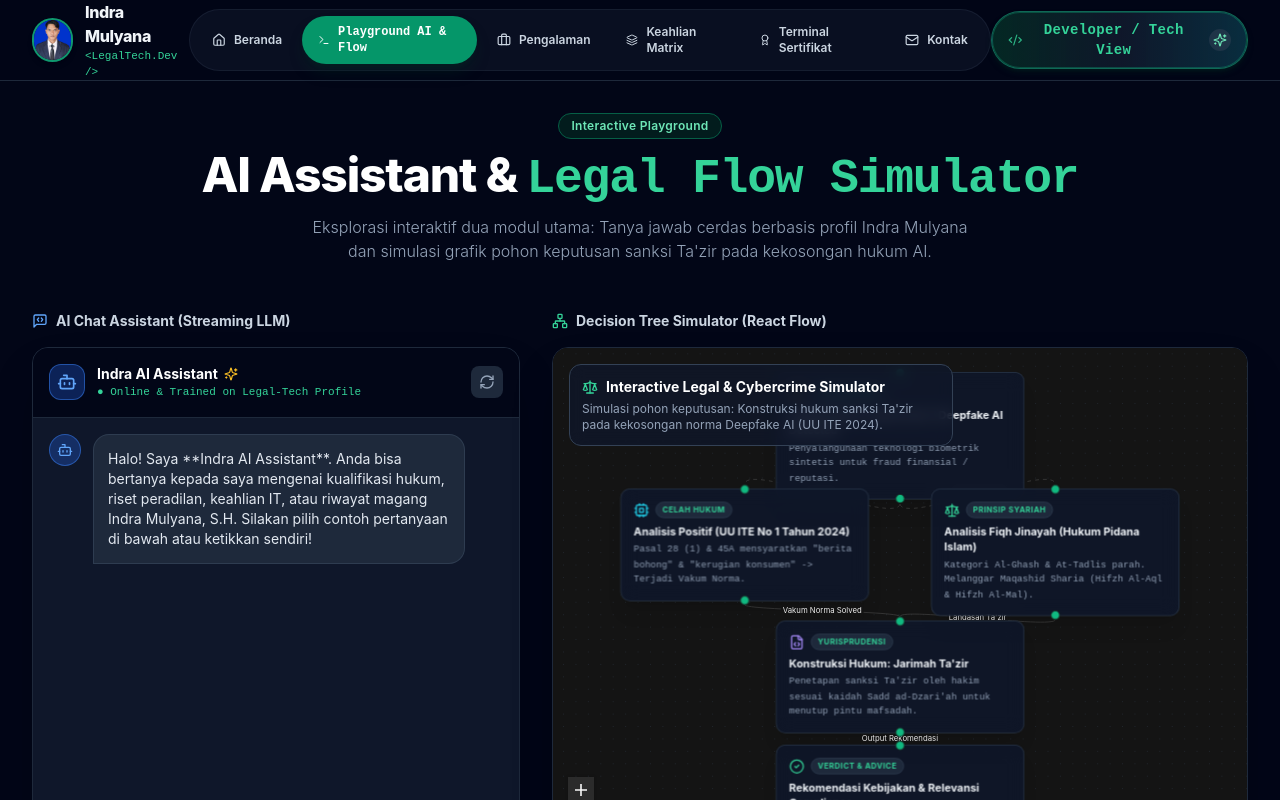
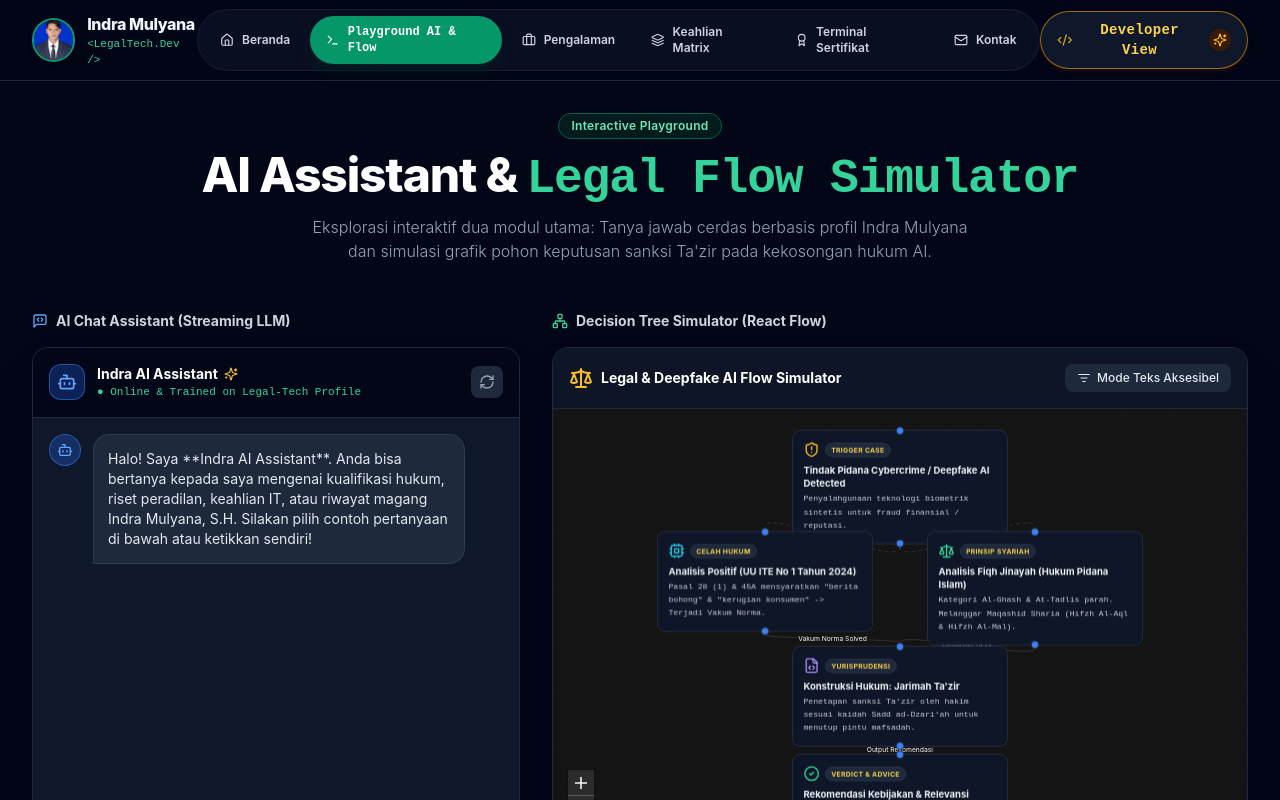
Before and after one commit to Drazeus6/PortofolioIndra, a Next.js app: page /playground in a window 1280 px wide. Shown: the top 800 px of the page. Built offline with nearby package versions, Linux system fonts and the light colour scheme.

Commit message:
feat(ui/ux): refine micro-interactions, Framer Motion scale+glow, Zod validation & accessible fallbacks

```diff
--- a/app/contact/page.tsx
+++ b/app/contact/page.tsx
@@ -1,23 +1,42 @@
 'use client';
 
 import React, { useState } from 'react';
+import { useForm } from 'react-hook-form';
+import { zodResolver } from '@hookform/resolvers/zod';
+import { z } from 'zod';
 import { useViewMode } from '@/context/ViewModeContext';
 import { PERSONAL_DATA } from '@/lib/data';
 import { Badge } from '@/components/ui/Badge';
 import { Button } from '@/components/ui/Button';
-import { Mail, Phone, MapPin, Send, CheckCircle2, MessageSquare } from 'lucide-react';
+import { Mail, Phone, MapPin, Send, CheckCircle2, MessageSquare, AlertCircle } from 'lucide-react';
+
+const contactSchema = z.object({
+  name: z.string().min(2, 'Nama minimal 2 karakter.'),
+  email: z.string().email('Format email tidak valid (contoh: nama@perusahaan.com).'),
+  subject: z.string().min(3, 'Subjek minimal 3 karakter.'),
+  message: z.string().min(10, 'Pesan minimal 10 karakter.'),
+});
+
+type ContactFormData = z.infer<typeof contactSchema>;
 
 export default function ContactPage() {
   const { viewMode } = useViewMode();
   const isDev = viewMode === 'developer';
-
-  const [form, setForm] = useState({ name: '', email: '', subject: '', message: '' });
   const [submitted, setSubmitted] = useState(false);
 
-  const handleSubmit = (e: React.FormEvent) => {
-    e.preventDefault();
-    if (!form.name || !form.message) return;
+  const {
+    register,
+    handleSubmit,
+    reset,
+    formState: { errors, isSubmitting },
+  } = useForm<ContactFormData>({
+    resolver: zodResolver(contactSchema),
+    mode: 'onChange',
+  });
+
+  const onSubmit = (data: ContactFormData) => {
     setSubmitted(true);
+    reset();
   };
 
   return (
@@ -31,7 +50,7 @@ export default function ContactPage() {
         <div className="text-center mb-16">
           <Badge variant={isDev ? 'emerald' : 'blue'}>Mari Terhubung</Badge>
           <h1 className="text-3xl md:text-5xl font-extrabold mt-3 tracking-tight">
-            Hubungi <span className={isDev ? 'text-emerald-400 font-mono' : 'text-blue-700'}>{PERSONAL_DATA.name}</span>
+            Hubungi <span className={isDev ? 'text-amber-400 font-mono' : 'text-blue-700'}>{PERSONAL_DATA.name}</span>
           </h1>
           <p className="text-slate-400 text-sm md:text-base mt-3 max-w-xl mx-auto font-light">
             Terbuka untuk peluang karir di bidang peradilan, legal officer, administrasi kepatuhan, riset, atau konsultasi.
@@ -111,14 +130,14 @@ export default function ContactPage() {
             </div>
           </div>
 
-          {/* Right Side: Interactive Form */}
+          {/* Right Side: Validated Form (Zod + React Hook Form) */}
           <div className="lg:col-span-7">
             <div
               className={`p-8 rounded-3xl border shadow-xl ${
                 isDev ? 'bg-slate-900/90 border-slate-800' : 'bg-white border-slate-200'
               }`}
             >
-              <h3 className="font-extrabold text-2xl mb-6">Kirim Pesan Langsung</h3>
+              <h3 className="font-extrabold text-2xl mb-6">Kirim Pesan (Validasi Real-Time)</h3>
 
               {submitted ? (
                 <div className="p-8 text-center space-y-4 rounded-2xl bg-emerald-950/60 border border-emerald-500/40 text-emerald-300">
@@ -132,57 +151,85 @@ export default function ContactPage() {
                   </Button>
                 </div>
               ) : (
-                <form onSubmit={handleSubmit} className="space-y-5">
+                <form onSubmit={handleSubmit(onSubmit)} className="space-y-5">
                   <div className="grid grid-cols-1 sm:grid-cols-2 gap-5">
                     <div>
                       <label className="block text-xs font-bold uppercase mb-2 text-slate-400">Nama Anda</label>
                       <input
+                        {...register('name')}
                         type="text"
-                        required
-                        value={form.name}
-                        onChange={(e) => setForm({ ...form, name: e.target.value })}
                         placeholder="Contoh: Budi Santoso"
-                        className="w-full px-4 py-3 rounded-xl bg-slate-800/40 dark:bg-slate-950 border border-slate-700/60 text-sm focus:outline-none focus:border-blue-500"
+                        className={`w-full px-4 py-3 rounded-xl bg-slate-800/40 dark:bg-slate-950 border text-sm focus:outline-none ${
+                          errors.name ? 'border-red-500' : 'border-slate-700/60 focus:border-blue-500'
+                        }`}
                       />
+                      {errors.name && (
+                        <p className="text-xs text-red-400 mt-1 flex items-center gap-1">
+                          <AlertCircle className="w-3.5 h-3.5" /> {errors.name.message}
+                        </p>
+                      )}
                     </div>
+
                     <div>
                       <label className="block text-xs font-bold uppercase mb-2 text-slate-400">Email Anda</label>
                       <input
+                        {...register('email')}
                         type="email"
-                        required
-                        value={form.email}
-                        onChange={(e) => setForm({ ...form, email: e.target.value })}
                         placeholder="nama@perusahaan.com"
-                        className="w-full px-4 py-3 rounded-xl bg-slate-800/40 dark:bg-slate-950 border border-slate-700/60 text-sm focus:outline-none focus:border-blue-500"
+                        className={`w-full px-4 py-3 rounded-xl bg-slate-800/40 dark:bg-slate-950 border text-sm focus:outline-none ${
+                          errors.email ? 'border-red-500' : 'border-slate-700/60 focus:border-blue-500'
+                        }`}
                       />
+                      {errors.email && (
+                        <p className="text-xs text-red-400 mt-1 flex items-center gap-1">
+                          <AlertCircle className="w-3.5 h-3.5" /> {errors.email.message}
+                        </p>
+                      )}
                     </div>
                   </div>
 
                   <div>
                     <label className="block text-xs font-bold uppercase mb-2 text-slate-400">Subjek</label>
                     <input
+                      {...register('subject')}
                       type="text"
-                      value={form.subject}
-                      onChange={(e) => setForm({ ...form, subject: e.target.value })}
                       placeholder="Peluang Karir / Legalisasi & Riset"
-                      className="w-full px-4 py-3 rounded-xl bg-slate-800/40 dark:bg-slate-950 border border-slate-700/60 text-sm focus:outline-none focus:border-blue-500"
+                      className={`w-full px-4 py-3 rounded-xl bg-slate-800/40 dark:bg-slate-950 border text-sm focus:outline-none ${
+                        errors.subject ? 'border-red-500' : 'border-slate-700/60 focus:border-blue-500'
+                      }`}
                     />
+                    {errors.subject && (
+                      <p className="text-xs text-red-400 mt-1 flex items-center gap-1">
+                        <AlertCircle className="w-3.5 h-3.5" /> {errors.subject.message}
+                      </p>
+                    )}
                   </div>
 
                   <div>
                     <label className="block text-xs font-bold uppercase mb-2 text-slate-400">Pesan</label>
                     <textarea
+                      {...register('message')}
                       rows={5}
-                      required
-                      value={form.message}
-                      onChange={(e) => setForm({ ...form, message: e.target.value })}
-                      placeholder="Tuliskan detail pesan Anda di sini..."
-                      className="w-full px-4 py-3 rounded-xl bg-slate-800/40 dark:bg-slate-950 border border-slate-700/60 text-sm focus:outline-none focus:border-blue-500"
+                      placeholder="Tuliskan detail pesan Anda di sini (minimal 10 karakter)..."
+                      className={`w-full px-4 py-3 rounded-xl bg-slate-800/40 dark:bg-slate-950 border text-sm focus:outline-none ${
+                        errors.message ? 'border-red-500' : 'border-slate-700/60 focus:border-blue-500'
+                      }`}
                     />
+                    {errors.message && (
+                      <p className="text-xs text-red-400 mt-1 flex items-center gap-1">
+                        <AlertCircle className="w-3.5 h-3.5" /> {errors.message.message}
+                      </p>
+                    )}
                   </div>
 
-                  <Button type="submit" variant={isDev ? 'dev' : 'primary'} size="lg" className="w-full gap-2">
-                    <Send className="w-4 h-4" /> Kirim Pesan Sekarang
+                  <Button
+                    type="submit"
+                    disabled={isSubmitting}
+                    variant={isDev ? 'dev' : 'primary'}
+                    size="lg"
+                    className="w-full gap-2"
+                  >
+                    <Send className="w-4 h-4" /> Kirim Pesan Terverifikasi
                   </Button>
                 </form>
               )}
--- a/components/widgets/DecisionTree.tsx
+++ b/components/widgets/DecisionTree.tsx
@@ -1,6 +1,6 @@
 'use client';
 
-import React, { useMemo } from 'react';
+import React, { useMemo, useState } from 'react';
 import {
   ReactFlow,
   Controls,
@@ -13,76 +13,101 @@ import {
 } from '@xyflow/react';
 import '@xyflow/react/dist/style.css';
 import { DECISION_TREE_GRAPH } from '@/lib/data';
-import { Scale, ShieldAlert, Cpu, CheckCircle2, FileCode } from 'lucide-react';
+import { Scale, ShieldAlert, Cpu, CheckCircle2, FileCode, ListFilter, Eye } from 'lucide-react';
 import { useViewMode } from '@/context/ViewModeContext';
+import { motion } from 'framer-motion';
 
 function CustomNode({ data }: { data: any }) {
   const { viewMode } = useViewMode();
   const isDev = viewMode === 'developer';
 
   const getIcon = () => {
-    if (data.badge?.includes('Trigger')) return <ShieldAlert className="w-5 h-5 text-amber-400" />;
-    if (data.badge?.includes('Celah')) return <Cpu className="w-5 h-5 text-cyan-400" />;
-    if (data.badge?.includes('Prinsip')) return <Scale className="w-5 h-5 text-emerald-400" />;
-    if (data.badge?.includes('Yurisprudensi')) return <FileCode className="w-5 h-5 text-violet-400" />;
-    return <CheckCircle2 className="w-5 h-5 text-emerald-400" />;
+    if (data.badge?.includes('Trigger')) return <ShieldAlert className="w-4.5 h-4.5 text-amber-400" />;
+    if (data.badge?.includes('Celah')) return <Cpu className="w-4.5 h-4.5 text-cyan-400" />;
+    if (data.badge?.includes('Prinsip')) return <Scale className="w-4.5 h-4.5 text-emerald-400" />;
+    if (data.badge?.includes('Yurisprudensi')) return <FileCode className="w-4.5 h-4.5 text-violet-400" />;
+    return <CheckCircle2 className="w-4.5 h-4.5 text-emerald-400" />;
   };
 
   return (
-    <div
-      className={`p-4 rounded-xl border max-w-xs shadow-xl transition-all duration-300 ${
+    <motion.div
+      whileHover={{ scale: 1.03 }}
+      transition={{ duration: 0.2 }}
+      className={`p-4 rounded-xl border max-w-xs transition-all duration-300 ${
         isDev
-          ? 'bg-slate-900/90 border-slate-700/80 text-slate-100 backdrop-blur-md hover:border-emerald-500/50'
-          : 'bg-white border-blue-200 text-slate-800 shadow-blue-100 hover:border-blue-500'
+          ? 'bg-slate-900/90 border-slate-700/80 text-slate-100 backdrop-blur-md hover:border-amber-400/80 hover:shadow-[0_0_20px_rgba(245,158,11,0.2)]'
+          : 'bg-white border-blue-200 text-slate-900 shadow-md hover:border-blue-500 hover:shadow-[0_0_20px_rgba(59,130,246,0.2)]'
       }`}
     >
-      <Handle type="target" position={Position.Top} className="!bg-emerald-500 !w-3 !h-3" />
+      <Handle type="target" position={Position.Top} className="!bg-blue-500 !w-3 !h-3" />
       <div className="flex items-center gap-2 mb-2">
         {getIcon()}
         <span
           className={`text-[10px] font-bold px-2 py-0.5 rounded-full uppercase tracking-wider ${
-            isDev ? 'bg-slate-800 text-emerald-400 border border-slate-700' : 'bg-blue-50 text-blue-700 border border-blue-200'
+            isDev ? 'bg-slate-800 text-amber-300 border border-slate-700' : 'bg-blue-50 text-blue-900 border border-blue-200'
           }`}
         >
           {data.badge}
         </span>
       </div>
-      <h4 className="font-bold text-sm mb-1 leading-snug">{data.label}</h4>
-      <p className={`text-xs leading-relaxed ${isDev ? 'text-slate-400 font-mono' : 'text-slate-600'}`}>
+      <h4 className="font-bold text-xs md:text-sm mb-1 leading-snug">{data.label}</h4>
+      <p className={`text-xs leading-relaxed ${isDev ? 'text-slate-300 font-mono' : 'text-slate-700'}`}>
         {data.description}
       </p>
-      <Handle type="source" position={Position.Bottom} className="!bg-emerald-500 !w-3 !h-3" />
-    </div>
+      <Handle type="source" position={Position.Bottom} className="!bg-blue-500 !w-3 !h-3" />
+    </motion.div>
   );
 }
 
 export function DecisionTree() {
   const { viewMode } = useViewMode();
   const isDev = viewMode === 'developer';
+  const [showAccessibleText, setShowAccessibleText] = useState(false);
 
   const nodeTypes = useMemo(() => ({ customNode: CustomNode }), []);
-
   const [nodes] = useNodesState(DECISION_TREE_GRAPH.nodes);
   const [edges] = useEdgesState(DECISION_TREE_GRAPH.edges);
 
   return (
     <div
-      className={`w-full h-[550px] rounded-2xl border overflow-hidden relative ${
+      className={`w-full rounded-2xl border overflow-hidden relative flex flex-col ${
         isDev
           ? 'bg-slate-950 border-slate-800 shadow-2xl'
-          : 'bg-slate-50 border-blue-100 shadow-xl'
+          : 'bg-slate-50 border-blue-200 shadow-xl'
       }`}
     >
-      <div className="absolute top-4 left-4 z-10 p-3 rounded-xl bg-slate-900/80 backdrop-blur border border-slate-700 text-white max-w-sm">
-        <h3 className="font-bold text-sm flex items-center gap-2">
-          <Scale className="w-4 h-4 text-emerald-400" />
-          Interactive Legal & Cybercrime Simulator
-        </h3>
-        <p className="text-xs text-slate-400 mt-1">
-          Simulasi pohon keputusan: Konstruksi hukum sanksi Ta&apos;zir pada kekosongan norma Deepfake AI (UU ITE 2024).
-        </p>
+      {/* Header Info & Screen Reader Toggle */}
+      <div className="p-4 bg-slate-900/90 border-b border-slate-800 flex items-center justify-between z-10">
+        <div className="flex items-center gap-2 text-white">
+          <Scale className="w-4.5 h-4.5 text-amber-400" />
+          <span className="font-bold text-xs md:text-sm">Legal &amp; Deepfake AI Flow Simulator</span>
+        </div>
+        <button
+          onClick={() => setShowAccessibleText(!showAccessibleText)}
+          className="px-3 py-1.5 rounded-lg bg-slate-800 hover:bg-slate-700 text-xs font-medium text-slate-200 flex items-center gap-1.5 transition-colors"
+          title="Tampilkan daftar teks untuk pembaca layar / layar sentuh"
+        >
+          {showAccessibleText ? <Eye className="w-3.5 h-3.5" /> : <ListFilter className="w-3.5 h-3.5" />}
+          {showAccessibleText ? 'Tampilan Flow Graph' : 'Mode Teks Aksesibel'}
+        </button>
       </div>
 
+      {showAccessibleText ? (
+        <div className="p-6 space-y-4 h-[480px] overflow-y-auto font-sans text-xs md:text-sm">
+          <p className="text-amber-400 font-bold uppercase tracking-wider text-xs">
+            Daftar Langkah Alur Keputusan Hukum (Text Alternative):
+          </p>
+          <ol className="space-y-3 list-decimal list-inside text-slate-300">
+            {DECISION_TREE_GRAPH.nodes.map((node) => (
+              <li key={node.id} className="p-3 rounded-xl bg-slate-900 border border-slate-800">
+                <strong className="text-white">{node.data.label}</strong> ({node.data.badge})
+                <p className="text-xs text-slate-400 mt-1">{node.data.description}</p>
+              </li>
+            ))}
+          </ol>
+        </div>
+      ) : (
+        <div className="w-full h-[480px] relative">
           <ReactFlow
             nodes={nodes}
             edges={edges}
@@ -99,5 +124,7 @@ export function DecisionTree() {
             />
           </ReactFlow>
         </div>
+      )}
+    </div>
   );
 }
--- a/components/widgets/ModeSwitcher.tsx
+++ b/components/widgets/ModeSwitcher.tsx
@@ -1,7 +1,7 @@
 'use client';
 
 import React from 'react';
-import { motion } from 'framer-motion';
+import { motion, AnimatePresence } from 'framer-motion';
 import { useViewMode } from '@/context/ViewModeContext';
 import { Code2, Scale, Sparkles } from 'lucide-react';
 
@@ -11,44 +11,53 @@ export function ModeSwitcher() {
 
   return (
     <div className="relative inline-flex items-center">
-      <button
+      <motion.button
+        whileHover={{ scale: 1.03 }}
+        whileTap={{ scale: 0.97 }}
         onClick={toggleViewMode}
-        className={`relative flex items-center gap-2 px-4 py-2 rounded-full border transition-all duration-500 shadow-md ${
+        className={`relative flex items-center gap-2.5 px-4 py-2 rounded-full border transition-colors duration-500 shadow-md ${
           isDev
-            ? 'bg-slate-900 border-emerald-500/50 text-emerald-400 shadow-emerald-950/40'
-            : 'bg-white border-blue-200 text-blue-900 shadow-blue-100'
+            ? 'bg-slate-900 border-amber-500/60 text-amber-300 shadow-amber-950/30'
+            : 'bg-white border-blue-300 text-blue-900 shadow-blue-100'
         }`}
-        aria-label="Toggle View Mode"
+        aria-label={`Toggle view mode: Currently in ${isDev ? 'Developer' : 'Legal'} view`}
       >
-        {/* Animated Background Indicator */}
-        <motion.div
-          layout
-          transition={{ type: 'spring', stiffness: 500, damping: 30 }}
-          className={`absolute inset-0 rounded-full ${
-            isDev
-              ? 'bg-gradient-to-r from-emerald-950/80 via-slate-900 to-cyan-950/80 border border-emerald-500/30'
-              : 'bg-gradient-to-r from-blue-50 via-indigo-50 to-white border border-blue-300/50'
+        <AnimatePresence mode="wait">
+          {isDev ? (
+            <motion.span
+              key="dev-mode"
+              initial={{ opacity: 0, y: -5 }}
+              animate={{ opacity: 1, y: 0 }}
+              exit={{ opacity: 0, y: 5 }}
+              transition={{ duration: 0.25 }}
+              className="flex items-center gap-2 text-xs md:text-sm font-semibold tracking-wide font-mono text-amber-300"
+            >
+              <Code2 className="w-4 h-4 text-amber-400 animate-pulse" />
+              <span>Developer View</span>
+            </motion.span>
+          ) : (
+            <motion.span
+              key="legal-mode"
+              initial={{ opacity: 0, y: -5 }}
+              animate={{ opacity: 1, y: 0 }}
+              exit={{ opacity: 0, y: 5 }}
+              transition={{ duration: 0.25 }}
+              className="flex items-center gap-2 text-xs md:text-sm font-semibold tracking-wide text-blue-950"
+            >
+              <Scale className="w-4 h-4 text-blue-700" />
+              <span>Legal / Executive View</span>
+            </motion.span>
+          )}
+        </AnimatePresence>
+
+        <span
+          className={`p-1 rounded-full transition-colors ${
+            isDev ? 'bg-amber-950/80 text-amber-400' : 'bg-blue-100 text-blue-700'
           }`}
-        />
-
-        <span className="relative z-10 flex items-center gap-2 text-xs md:text-sm font-semibold tracking-wide">
-          {isDev ? (
-            <>
-              <Code2 className="w-4 h-4 text-emerald-400 animate-pulse" />
-              <span className="font-mono text-emerald-400">Developer / Tech View</span>
-            </>
-          ) : (
-            <>
-              <Scale className="w-4 h-4 text-blue-700" />
-              <span className="text-blue-900">Legal / Executive View</span>
-            </>
-          )}
+        >
+          <Sparkles className="w-3.5 h-3.5" />
         </span>
-
-        <span className="relative z-10 ml-1 p-1 rounded-full bg-slate-800/40 dark:bg-slate-700/50">
-          <Sparkles className={`w-3.5 h-3.5 ${isDev ? 'text-emerald-300' : 'text-blue-600'}`} />
-        </span>
-      </button>
+      </motion.button>
     </div>
   );
 }
--- a/package.json
+++ b/package.json
@@ -9,6 +9,7 @@
     "lint": "next lint"
   },
   "dependencies": {
+    "@hookform/resolvers": "^3.9.1",
     "@xyflow/react": "^12.3.2",
     "ai": "^3.4.15",
     "clsx": "^2.1.1",
@@ -17,7 +18,9 @@
     "next": "^14.2.15",
     "react": "^18.3.1",
     "react-dom": "^18.3.1",
-    "tailwind-merge": "^2.5.4"
+    "react-hook-form": "^7.53.2",
+    "tailwind-merge": "^2.5.4",
+    "zod": "^3.23.8"
   },
   "devDependencies": {
     "@types/node": "^20.17.0",
```
Also changed, not shown: components/widgets/TerminalGallery.tsx (+103 -36 lines), 1 other file (tests, documents, lock files or other folders). Lines whose indentation alone changed are shown as unchanged.
